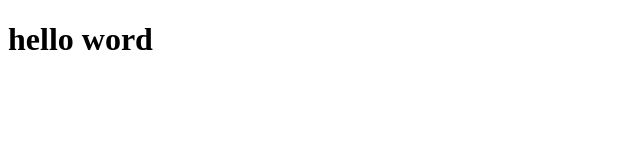
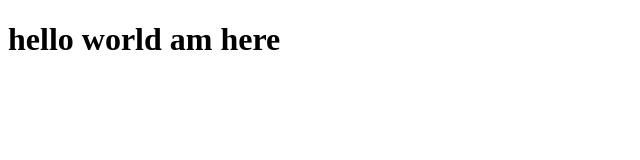
Before and after one commit to Esperance18/Esperance18, a plain HTML site: page index.html in a window 1280 px wide. Shown: the whole page, without its empty margins (0-640 px from the left). Drawn offline with Linux system fonts and the light colour scheme.

Commit message:
committing

```diff
--- a/index.html
+++ b/index.html
@@ -6,6 +6,6 @@
 <meta charset="utf-8">
 </head>
 <body>
-	<h1>hello word</h1>
+	<h1>hello world am here</h1>
 	</body>
 	</html>
```
